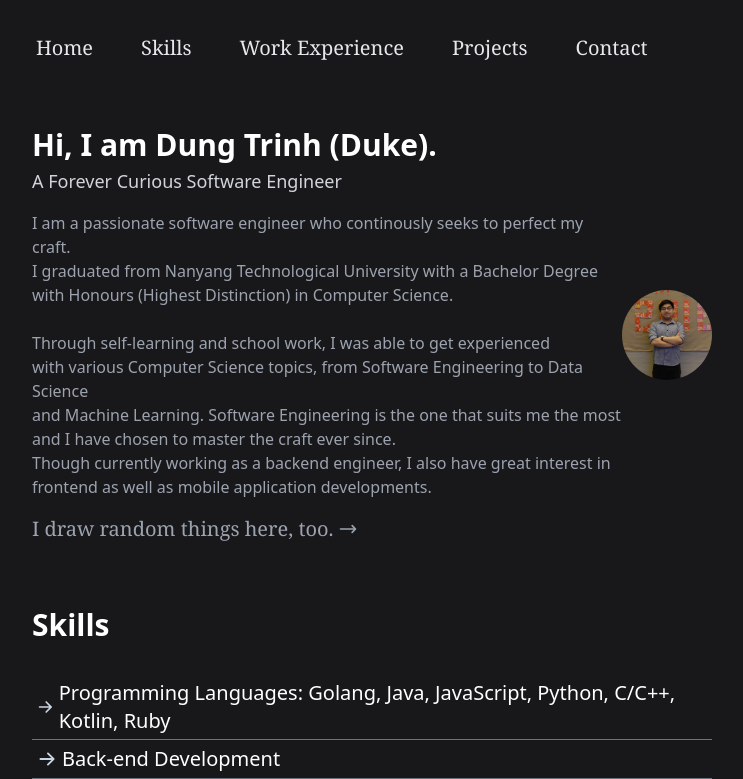
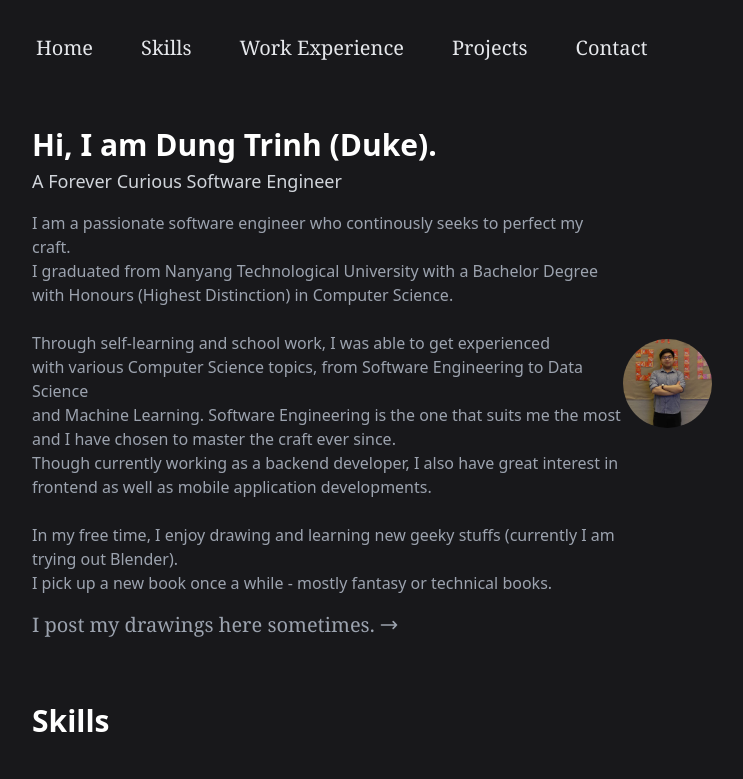
Before and after one commit to duke-alibubu/portfolio, a Next.js app: page / in a window 1280 px wide. Shown: the top 779 px of the page, without its empty margins (268-1011 px from the left). Built offline with nearby package versions, Linux system fonts and the light colour scheme.

Commit message:
update about

```diff
--- a/components/Sections/About.section.tsx
+++ b/components/Sections/About.section.tsx
@@ -22,8 +22,11 @@ const About: NextComponentType = () => {
           and Machine Learning.
           Software Engineering is the one that suits me the most <br />
           and I have chosen to master the craft ever since. <br />
-          Though currently working as a backend engineer,
+          Though currently working as a backend developer,
           I also have great interest in frontend as well as mobile application developments.<br />
+          <br />
+          In my free time, I enjoy drawing and learning new geeky stuffs (currently I am trying out Blender). <br />
+          I pick up a new book once a while - mostly fantasy or technical books.
         </p>
 
         <Link href="https://alibubu-99.artstation.com/" passHref>
@@ -32,7 +35,7 @@ const About: NextComponentType = () => {
             target="_blank"
             rel="noopener noreferrer"
           >
-            I draw random things here, too.
+            I post my drawings here sometimes.
             <HiOutlineArrowNarrowRight />
           </a>
         </Link>
```
